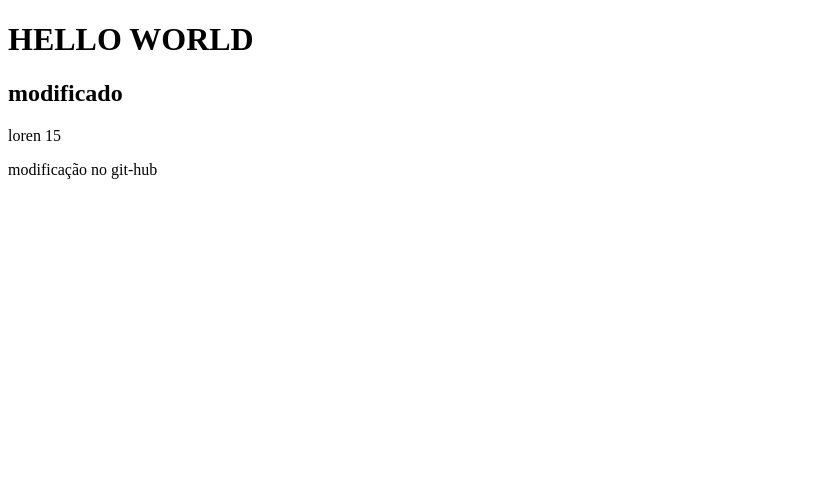
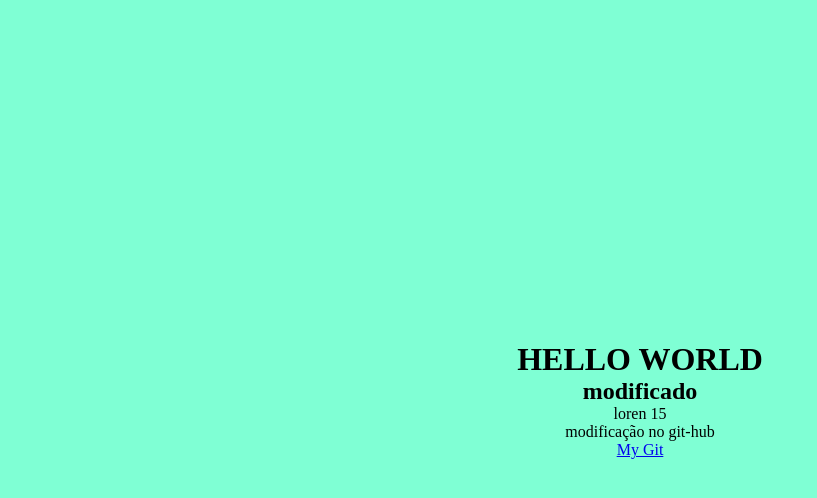
Before and after one commit to alexandretevesat/curso_digital, a plain HTML site: page index.html in a window 1280 px wide. Shown: the whole page, without its empty margins (0-817 px from the left). Drawn offline with Linux system fonts and the light colour scheme.

Commit message:
adicionando css

```diff
--- a/index.html
+++ b/index.html
@@ -4,11 +4,13 @@
     <meta charset="UTF-8" />
     <meta name="viewport" content="width=, initial-scale=1.0" />
     <title>HELLO WORLD</title>
+    <link rel="stylesheet" href="style.css" />
   </head>
   <body>
     <h1>HELLO WORLD</h1>
     <h2>modificado</h2>
     <p>loren 15</p>
     <p>modificação no git-hub</p>
+    <a href="https://github.com/alexandretevesat">My Git</a>
   </body>
 </html>
--- /dev/null
+++ b/style.css
@@ -0,0 +1,18 @@
+* {
+  margin: 0;
+  padding: 0;
+  box-sizing: border-box;
+}
+
+body {
+  background-color: aquamarine;
+}
+
+html,
+body {
+  height: 100%;
+  display: flex;
+  justify-content: center;
+  align-items: center;
+  flex-direction: column;
+}
```
